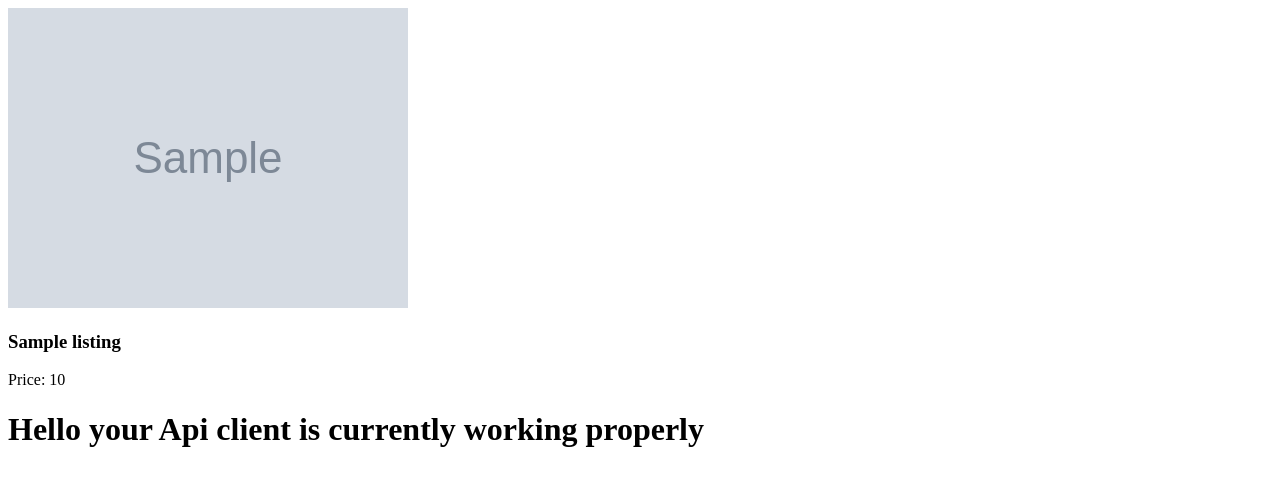
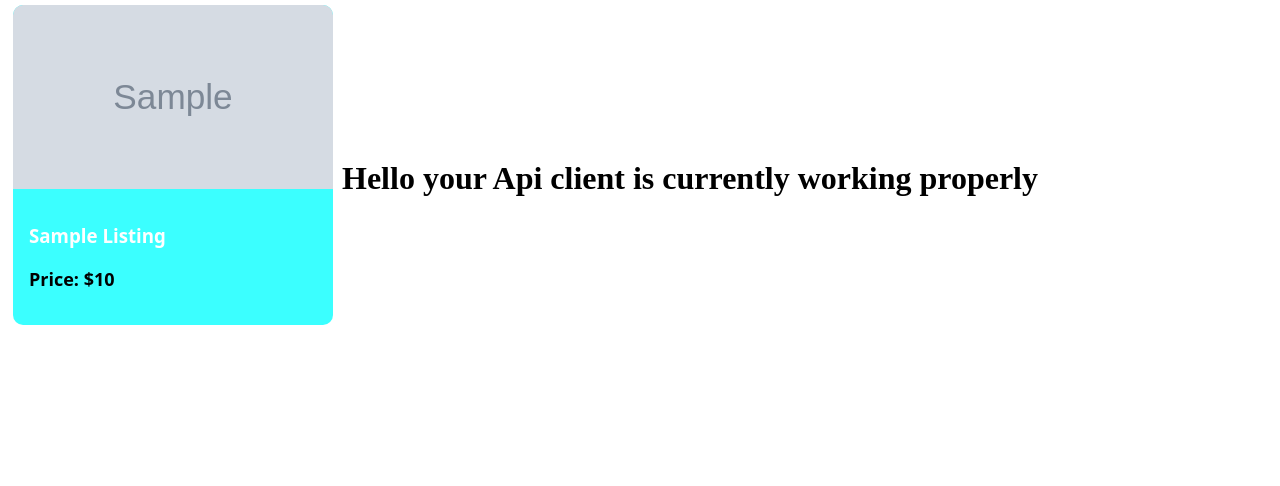
Before and after one commit to MarronMw/doneWithItBackend, a Django app: page / in a window 1280 px wide. Shown: the top 486 px of the page. Run offline with Django 5.2, Linux system fonts and the light colour scheme; tables that the repository leaves empty hold one stand-in row (values such as "Sample post"); grey boxes marked "Sample" are stand-in pictures.

```diff
--- a/donewithit/templates/index.html
+++ b/donewithit/templates/index.html
@@ -5,13 +5,14 @@
     <meta name="viewport" content="width=device-width, initial-scale=1.0" />
     <title>Document</title>
   </head>
-  <body>
+  <body style="display: ruby;">
     {% for listing in listings %}
-    <div class="card">
-      <img src="{{listing.image.url}}" alt="pic of {{listing.title}}" />
-      <h3>{{listing.title}}</h3>
-      <p>{{listing.description}}</p>
-      <p>Price: {{listing.price}}</p>
+    <div class="card" style="background-color: #3bffff; width: 20rem; height: 20rem; border-radius: 10px; overflow: hidden; object-fit: cover; margin: 5px; display: flex; flex-direction: column;">
+      <img src="{{listing.image.url}}" alt="pic of {{listing.title}}" style="height: 10rem; width: 100%; object-fit: cover; flex: 4;"/>
+      <div class="info" style="flex: 1; padding: 1rem;">
+        <h3 style="font-family: system-ui, -apple-system, BlinkMacSystemFont, 'Segoe UI', Roboto, Oxygen, Ubuntu, Cantarell, 'Open Sans', 'Helvetica Neue', sans-serif; color: rgb(255, 255, 255); text-transform: capitalize;">{{listing.title}}</h3>
+        <p style="font-family: system-ui, -apple-system, BlinkMacSystemFont, 'Segoe UI', Roboto, Oxygen, Ubuntu, Cantarell, 'Open Sans', 'Helvetica Neue', sans-serif; font-weight: 700; font-size: large;">Price: ${{listing.price}}</p>
+      </div>
     </div>
     {% endfor %}
     <h1>Hello your Api client is currently working properly</h1>
```
Also changed, not shown: 1 other file.
